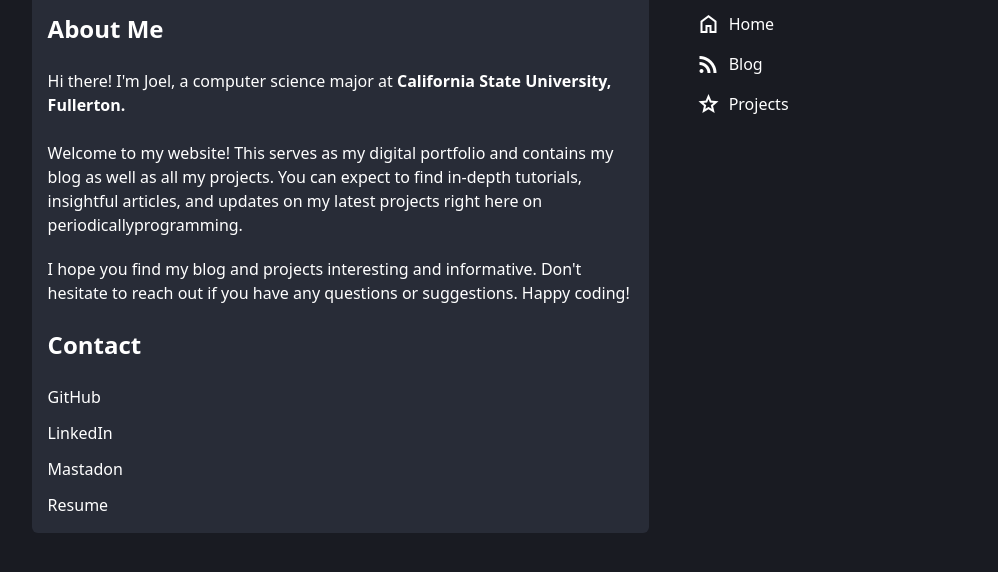
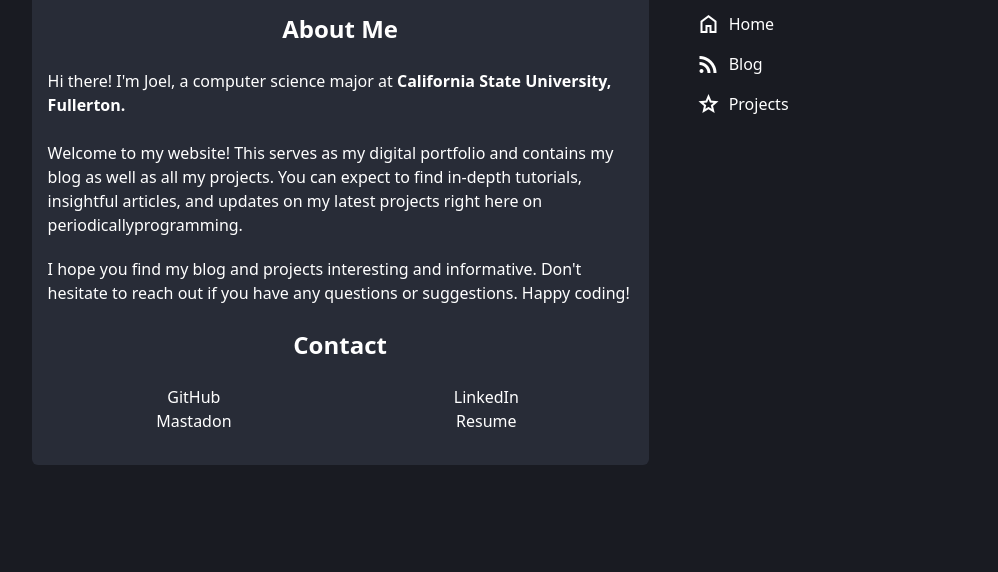
Before and after one commit to jjoeldaniel/periodicallyprogramming, an Astro site: page / in a window 1280 px wide. Shown: the part 72-644 px from the top of the page, without its empty margins (216-1214 px from the left). Built offline with nearby package versions, Linux system fonts and the light colour scheme; Astro itself is replaced by a stand-in of ours.

Commit message:
center text and switch to grid

```diff
--- a/src/pages/index.astro
+++ b/src/pages/index.astro
@@ -19,7 +19,7 @@ import Layout from "../layouts/Layout.astro";
         </div>
 
         <div class="p-4 space-y-6">
-            <h2 class="text-2xl font-bold">About Me</h2>
+            <h2 class="text-2xl font-bold text-center">About Me</h2>
             <p>
                 Hi there! I'm Joel, a computer science major at <strong>
                     California State University, Fullerton.
@@ -40,23 +40,18 @@ import Layout from "../layouts/Layout.astro";
                 </p>
             </div>
 
-            <div class="space-y-5"></div>
-            <h2 class="text-2xl font-bold">Contact</h2>
-            <ul class="space-y-3">
-                <li><a href="https://github.com/jjoeldaniel/">GitHub</a></li>
-                <li>
+            <h2 class="text-2xl font-bold text-center">Contact</h2>
+            <div class="grid pb-4 grid-cols-2 justify-items-center">
+                <a href="https://github.com/jjoeldaniel/">GitHub</a>
                 <a href="https://www.linkedin.com/in/joeldanielrico/"
                     >LinkedIn</a
                 >
-                </li>
-                <li><a href="https://mastodon.social/@jjoel">Mastadon</a></li>
-                <li>
+                <a href="https://mastodon.social/@jjoel">Mastadon</a>
                 <a
                     href="https://github.com/jjoeldaniel/resume/blob/main/resume.pdf"
                     >Resume</a
                 >
-                </li>
-            </ul>
+            </div>
         </div>
     </main>
 </Layout>
```
Lines whose indentation alone changed are shown as unchanged.
